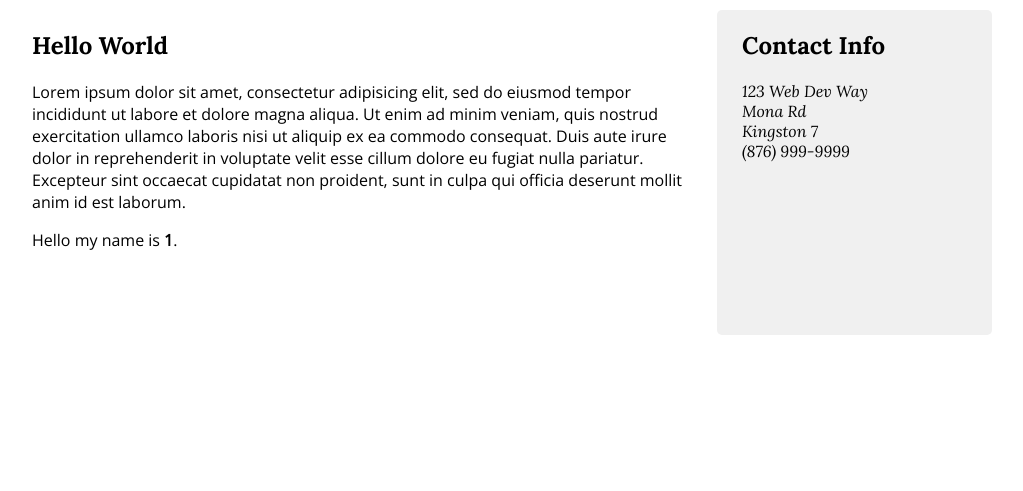
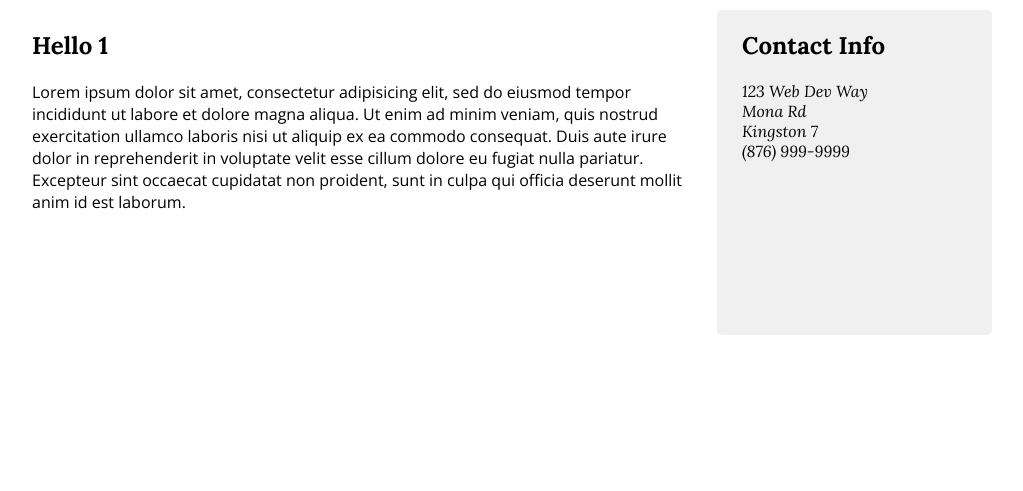
Before and after one commit to uwi-info3180/flasky, a Flask app: page /hello/1 in a window 1280 px wide. Shown: the part 228-719 px from the top of the page, without its empty margins (128-1151 px from the left). Run offline with Flask 2, Linux system fonts and the light colour scheme.

Commit message:
Print name in heading instead of separate paragraph

```diff
--- a/templates/hello.html
+++ b/templates/hello.html
@@ -1,10 +1,8 @@
 {% extends 'base.html'%}
 
 {% block main %}
-  <h2>Hello World</h2>
+  <h2>Hello {{ name }}</h2>
   <p>Lorem ipsum dolor sit amet, consectetur adipisicing elit, sed do eiusmod tempor incididunt ut labore et dolore magna aliqua. Ut enim ad minim veniam, quis nostrud exercitation ullamco laboris nisi ut aliquip ex ea commodo consequat. Duis aute irure dolor in reprehenderit in voluptate velit esse cillum dolore eu fugiat nulla pariatur. Excepteur sint occaecat cupidatat non proident, sunt in culpa qui officia deserunt mollit anim id est laborum.</p>
-
-  <p>Hello my name is <strong>{{ name }}</strong>.</p>
 {% endblock%}
 
 {% block sidebar %}
```
